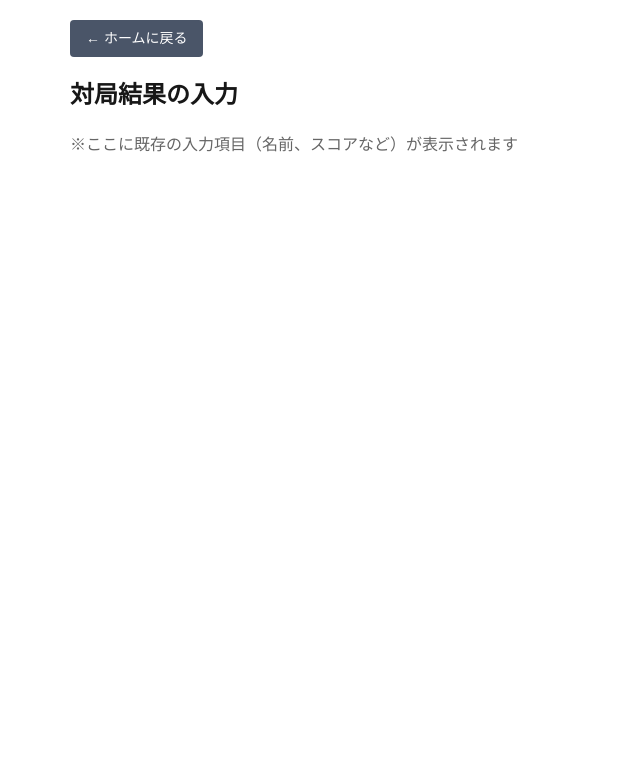
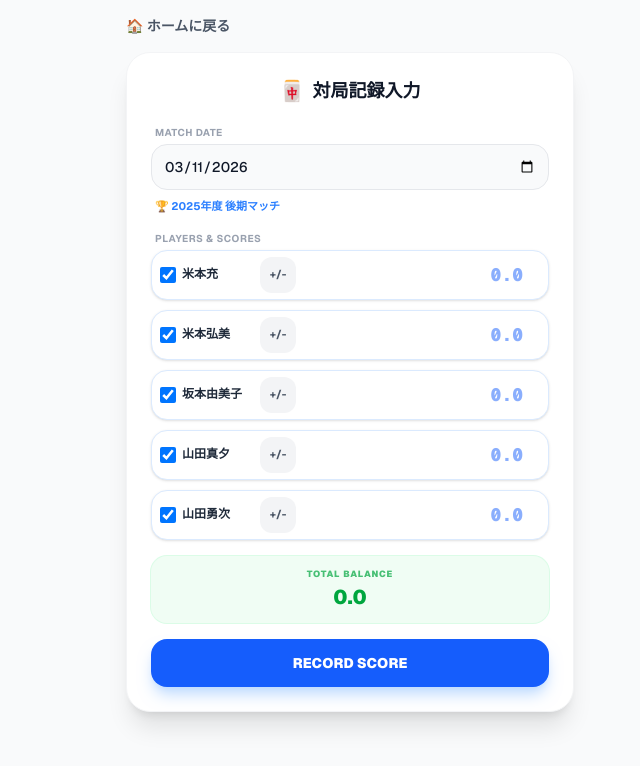
Before and after one commit to bqyujiyamada-code/mahjong-app, a Next.js app: page /entry in a window 1280 px wide. Shown: the top 766 px of the page, without its empty margins (290-930 px from the left). Built offline with nearby package versions, Linux system fonts and the light colour scheme.

Commit message:
Add navigation buttons and season syncing between Ranking and Logs

```diff
--- a/src/app/entry/page.tsx
+++ b/src/app/entry/page.tsx
@@ -1,43 +1,180 @@
-'use client';
-
-import { useState } from 'react';
-import Link from 'next/link';
-import { useRouter } from 'next/navigation';
+"use client";
+import { useState } from "react";
+import { useRouter } from "next/navigation";
+import Link from "next/link"; // 追加
 
 export default function EntryPage() {
   const router = useRouter();
+  // 実際の5名
+  const playerNames = ["米本充", "米本弘美", "坂本由美子", "山田真夕", "山田勇次"];
+  const [date, setDate] = useState(new Date().toISOString().split('T')[0]);
+
+  const [participants, setParticipants] = useState<{ [key: string]: boolean }>(
+    Object.fromEntries(playerNames.map(name => [name, true]))
+  );
+  const [scores, setScores] = useState<{ [key: string]: string }>({});
   const [loading, setLoading] = useState(false);
+  const [message, setMessage] = useState("");
 
-    // ホームに戻るボタンのスタイル（共通で使えます）
-    const navButtonStyle = {
-        display: 'inline-block',
-        padding: '8px 16px',
-        backgroundColor: '#4a5568',
-        color: 'white',
-        borderRadius: '4px',
-        textDecoration: 'none',
-        fontSize: '14px',
-        marginBottom: '20px'
+  const toggleSign = (name: string) => {
+    const currentVal = scores[name] || "";
+    if (currentVal === "" || currentVal === "0") return;
+    if (currentVal.startsWith("-")) {
+      setScores({ ...scores, [name]: currentVal.substring(1) });
+    } else {
+      setScores({ ...scores, [name]: "-" + currentVal });
+    }
+  };
+
+  const totalScore = Object.entries(scores).reduce((acc, [name, val]) => {
+    return participants[name] ? acc + (parseFloat(val) || 0) : acc;
+  }, 0);
+
+  const isZero = Math.abs(totalScore) < 0.01;
+
+  const getSeasonName = (dateStr: string) => {
+    const d = new Date(dateStr);
+    const year = d.getFullYear();
+    const month = d.getMonth() + 1;
+    if (month >= 4 && month <= 9) return `${year}年度 前期マッチ`;
+    const fiscalYear = month <= 3 ? year - 1 : year;
+    return `${fiscalYear}年度 後期マッチ`;
+  };
+
+  const handleSubmit = async (e: React.FormEvent) => {
+    e.preventDefault();
+    if (!isZero) {
+      alert("合計点が0になりません！");
+      return;
+    }
+    const finalScores: { [key: string]: string } = {};
+    Object.keys(scores).forEach(name => {
+      if (participants[name] && scores[name] !== "") {
+        finalScores[name] = scores[name];
+      }
+    });
+    if (Object.keys(finalScores).length === 0) {
+      alert("参加者がいません");
+      return;
+    }
+
+    setLoading(true);
+    try {
+      const res = await fetch("/api/add-game", {
+        method: "POST",
+        headers: { "Content-Type": "application/json" },
+        body: JSON.stringify({
+          date,
+          scores: finalScores,
+          season: getSeasonName(date)
+        }),
+      });
+      if (res.ok) {
+        setMessage("✅ 保存完了！");
+        setTimeout(() => router.push("/ranking"), 1500);
+      }
+    } catch (err) {
+      alert("エラーが発生しました");
+    } finally {
+      setLoading(false);
+    }
   };
 
   return (
-        <div style={{ padding: '20px', maxWidth: '600px', margin: '0 auto' }}>
-            {/* ナビゲーションエリア */}
-            <nav>
-                <Link href="/" style={navButtonStyle}>
-                    ← ホームに戻る
+    <div className="min-h-screen bg-gray-50 py-4 px-2 sm:px-4 font-sans text-gray-900">
+      <div className="max-w-md mx-auto">
+
+        {/* --- ナビゲーション追加 --- */}
+        <div className="mb-4">
+          <Link href="/" className="text-sm font-bold text-gray-600 hover:text-gray-900 flex items-center gap-1">
+            🏠 ホームに戻る
           </Link>
-            </nav>
+        </div>
+        {/* ----------------------- */}
 
-            <h1 style={{ fontSize: '24px', fontWeight: 'bold', marginBottom: '20px' }}>
-                対局結果の入力
+        <div className="bg-white rounded-3xl shadow-xl p-4 sm:p-6 border border-gray-100">
+          <h1 className="text-lg font-black text-center mb-5 flex items-center justify-center gap-2">
+            <span className="text-xl">🀄</span> 対局記録入力
           </h1>
 
-            {/* ここから下に既存の入力フォームが続く */}
-            <form>
-                {/* 既存のフォームコードをここに維持 */}
-                <p style={{ color: '#666' }}>※ここに既存の入力項目（名前、スコアなど）が表示されます</p>
+          <form onSubmit={handleSubmit} className="space-y-4">
+            {message && (
+              <div className="bg-green-100 text-green-700 p-3 rounded-2xl text-center font-bold text-sm">
+                {message}
+              </div>
+            )}
+
+            <div>
+              <label className="block text-[10px] font-bold text-gray-400 uppercase tracking-wider mb-1 ml-1">Match Date</label>
+              <input
+                type="date"
+                value={date}
+                onChange={(e) => setDate(e.target.value)}
+                className="w-full border-gray-200 border rounded-2xl p-3 focus:ring-2 focus:ring-blue-500 outline-none bg-gray-50 font-medium text-sm"
+                required
+              />
+              <p className="text-[11px] text-blue-500 mt-2 ml-1 font-bold">🏆 {getSeasonName(date)}</p>
+            </div>
+
+            <div className="space-y-2.5">
+              <label className="block text-[10px] font-bold text-gray-400 uppercase tracking-wider mb-1 ml-1">Players & Scores</label>
+              {playerNames.map(name => (
+                <div key={name} className={`flex items-center gap-1.5 p-1.5 pl-2 rounded-2xl border transition-all ${
+                  participants[name] ? 'bg-white border-blue-100 shadow-sm' : 'bg-gray-100 border-transparent opacity-60'
+                }`}>
+                  <input
+                    type="checkbox"
+                    checked={participants[name]}
+                    onChange={(e) => setParticipants({...participants, [name]: e.target.checked})}
+                    className="w-4 h-4 rounded-full border-gray-300 text-blue-600 focus:ring-blue-500 flex-shrink-0"
+                  />
+
+                  <span className={`w-[72px] font-bold text-[12px] leading-tight flex-shrink-0 whitespace-nowrap overflow-hidden ${participants[name] ? 'text-gray-800' : 'text-gray-400'}`}>
+                    {name}
+                  </span>
+
+                  {participants[name] && (
+                    <button
+                      type="button"
+                      onClick={() => toggleSign(name)}
+                      className="flex-shrink-0 w-9 h-9 rounded-xl bg-gray-100 text-gray-600 font-bold text-[11px] active:bg-gray-200 transition-colors"
+                    >
+                      +/-
+                    </button>
+                  )}
+
+                  <input
+                    type="number"
+                    step="0.1"
+                    inputMode="decimal"
+                    placeholder={participants[name] ? "0.0" : "-"}
+                    disabled={!participants[name]}
+                    value={participants[name] ? (scores[name] || "") : ""}
+                    onChange={(e) => setScores({...scores, [name]: e.target.value})}
+                    className="w-full min-w-0 bg-transparent text-right text-base sm:text-lg font-mono font-black focus:outline-none pr-1 text-blue-600 disabled:text-gray-300"
+                  />
+                </div>
+              ))}
+            </div>
+
+            {/* 合計チェック */}
+            <div className={`p-3 rounded-2xl text-center font-black transition-all ${isZero ? 'bg-green-50 text-green-600 ring-1 ring-green-100' : 'bg-red-50 text-red-500 ring-1 ring-red-100'}`}>
+              <div className="text-[9px] uppercase tracking-widest mb-0.5 opacity-70">Total Balance</div>
+              <div className="text-xl">{totalScore > 0 ? `+${totalScore.toFixed(1)}` : totalScore.toFixed(1)}</div>
+              {!isZero && <p className="text-[9px] font-bold mt-0.5 animate-pulse">合計を0に調整してください</p>}
+            </div>
+
+            <button
+              disabled={!isZero || loading}
+              className={`w-full py-3.5 rounded-2xl font-black text-white shadow-lg transform transition-all active:scale-95 text-sm ${
+                isZero && !loading ? 'bg-blue-600 hover:bg-blue-700 shadow-blue-200' : 'bg-gray-300 cursor-not-allowed shadow-none'
+              }`}
+            >
+              {loading ? "SAVING..." : "RECORD SCORE"}
+            </button>
           </form>
+        </div>
+      </div>
     </div>
   );
 }
```
Lines whose indentation alone changed are shown as unchanged.
